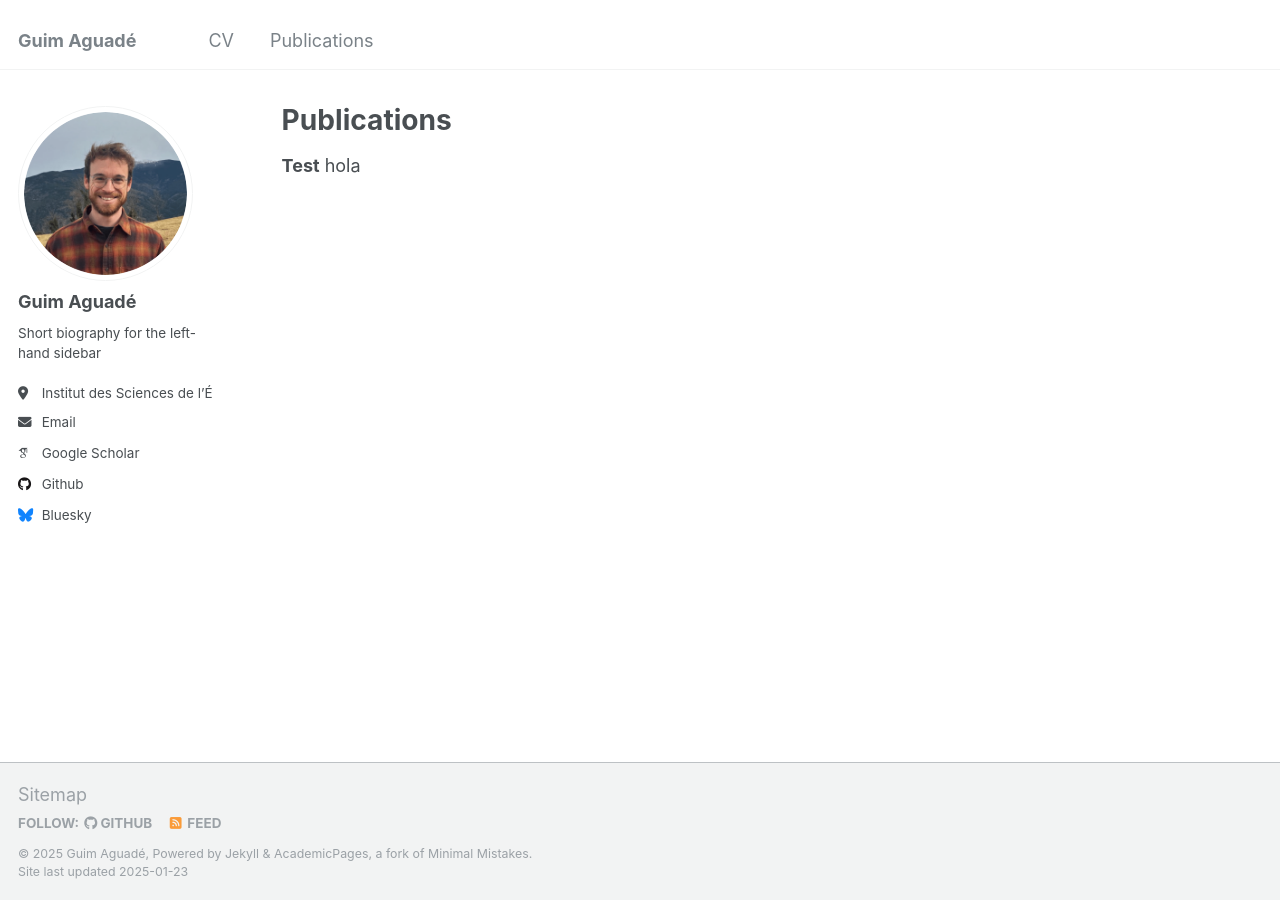
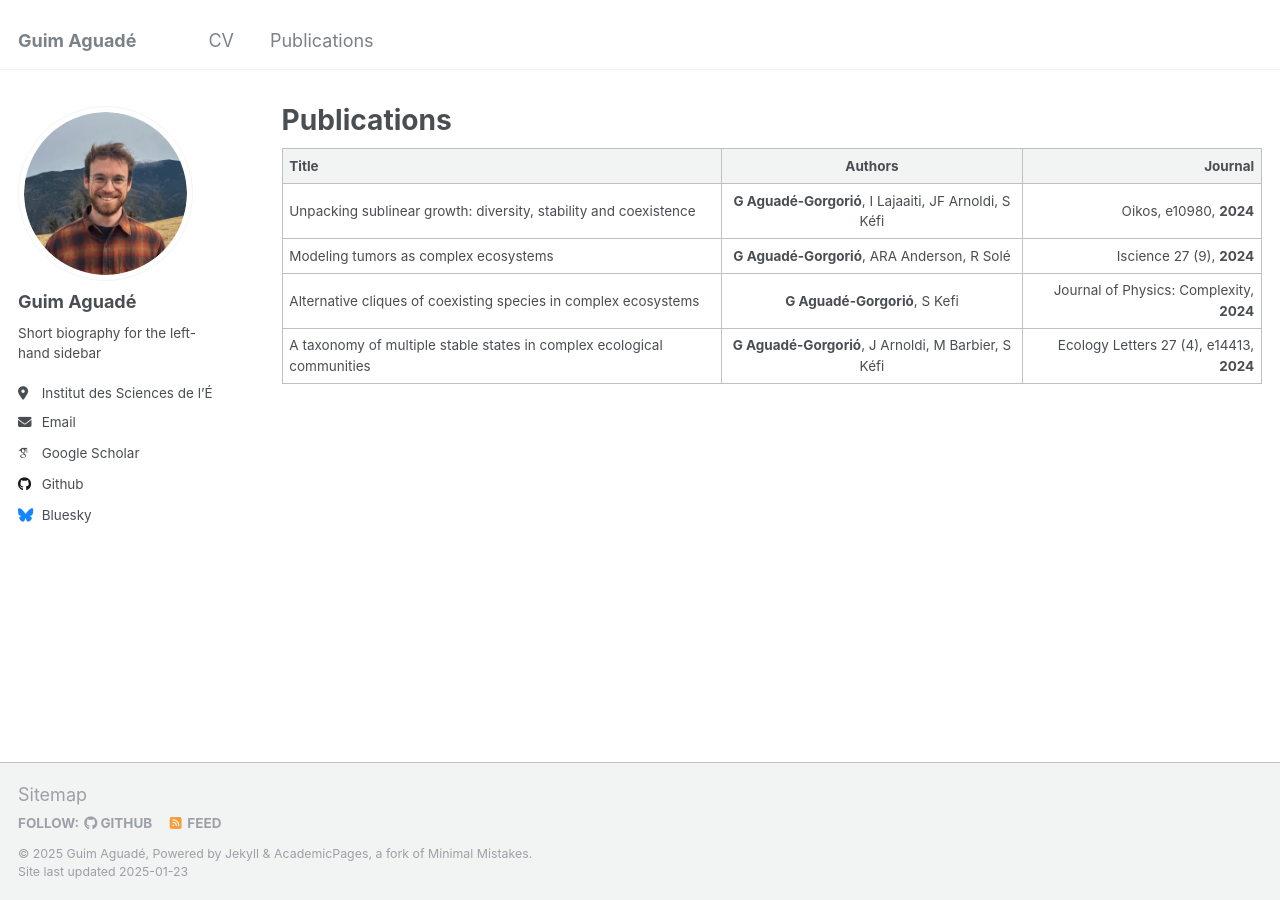
Before and after one commit to GuimAguade/GuimAguade.github.io, a Jekyll site: the page built from _pages/publications.md, in a window 1280 px wide. Built offline with Jekyll 4.4.1, drawn with Linux system fonts in a browser that asks for light colours; some web fonts are replaced.

Commit message:
Update publications.md

```diff
--- a/_pages/publications.md
+++ b/_pages/publications.md
@@ -7,5 +7,10 @@ author_profile: true
 
 {% include base_path %}
 
-**Test**
-hola
+
+| Title | Authors | Journal |
+|:--------|:-------:|--------:|
+| Unpacking sublinear growth: diversity, stability and coexistence | **G Aguadé‐Gorgorió**, I Lajaaiti, JF Arnoldi, S Kéfi | Oikos, e10980, **2024** |
+| Modeling tumors as complex ecosystems | **G Aguadé-Gorgorió**, ARA Anderson, R Solé | Iscience 27 (9), **2024** |
+| Alternative cliques of coexisting species in complex ecosystems | **G Aguadé-Gorgorió**, S Kefi | Journal of Physics: Complexity, **2024** |
+| A taxonomy of multiple stable states in complex ecological communities | **G Aguadé‐Gorgorió**, J Arnoldi, M Barbier, S Kéfi | Ecology Letters 27 (4), e14413, **2024** |
```
